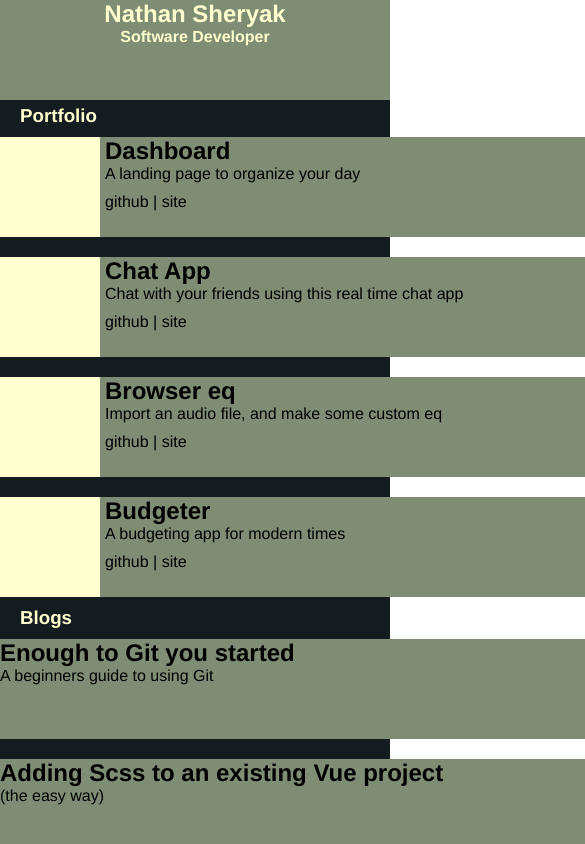
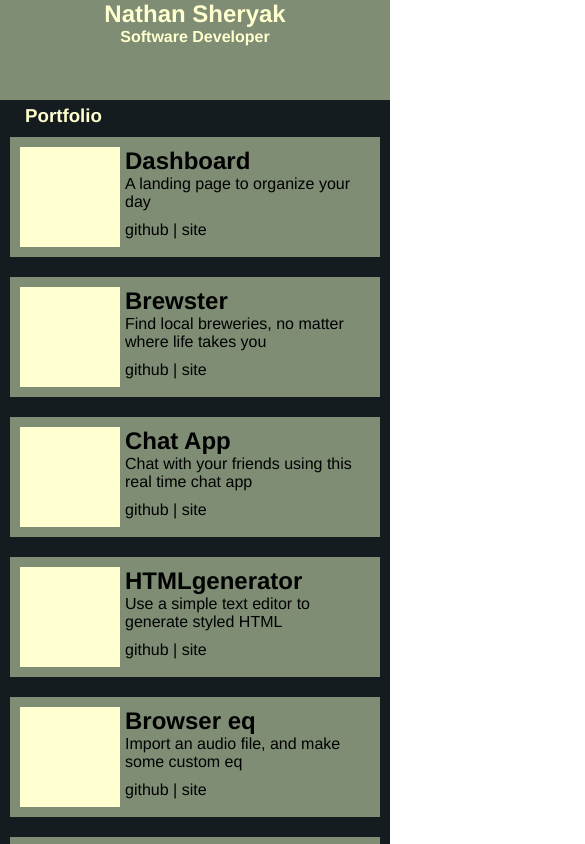
Before and after one commit to N8ers/portfolio, a Vue app: page / in a window 390 px wide. Shown: the top 844 px of the page, 585 px wide, since content can reach past the window. Built offline with nearby package versions, Linux system fonts and the light colour scheme.

Commit message:
get flexbox and grid working togeather

```diff
--- a/src/components/Blogs.vue
+++ b/src/components/Blogs.vue
@@ -1,11 +1,11 @@
 <template>
   <div>
-    <h3 class="cream header ml-20">Blogs</h3>
-    <div class="grid-container-portfolio">
+    <div class="flex-container-portfolio">
+      <h3 class="cream flex-header">Blogs</h3>
       <div
         v-for="blog in blogs"
         :key="blog.name"
-        class="green-gray-background grid-container-blog">
+        class="green-gray-background flex-container-card">
         <div class="align-left pointer" @click="openBlogInNewTab(blog.url)">
           <h2>{{ blog.name }}</h2>
           <div>{{ blog.description }}</div>
--- a/src/components/Projects.vue
+++ b/src/components/Projects.vue
@@ -1,13 +1,13 @@
 <template>
   <div>
-    <h3 class="cream header ml-20">Portfolio</h3>
-    <div class="grid-container-portfolio">
+    <div class="flex-container-portfolio">
+      <h3 class="cream flex-header">Portfolio</h3>
       <div
-        v-for="(project, index) in projects"
+        v-for="(project) in projects"
         :key="project.name"
-        class="green-gray-background grid-container-card"
-        :class="'grid-container-card-odd' && (index % 2 === 0)"
+        class="green-gray-background flex-container-card"
         >
+        <div class="grid-project-card">
           <div>
             <div class="temp-img"></div>
           </div>
@@ -22,6 +22,8 @@
           </div>
         </div>
       </div>
+      <div v-if="oddNumberOfProjects" class="flex-container-card-empty">empty cell</div>
+    </div>
   </div>
 </template>
 
@@ -34,11 +36,19 @@ export default {
     clickLink(url) {
       window.open(url, '_blank');
     },
+    lastCartIsOdd(index) {
+      const isLastProject = !!(index === (this.projects.length - 1));
+      const lastProjectIsOdd = !!(index % 2 === 0);
+      return isLastProject && lastProjectIsOdd ? 'flex-container-last-odd-card' : null;
+    },
   },
   computed: {
     projects() {
       return data.projects;
     },
+    oddNumberOfProjects() {
+      return this.projects.length % 2 !== 0;
+    },
   },
 };
 </script>
--- a/src/scss/_layout.scss
+++ b/src/scss/_layout.scss
@@ -1,3 +1,55 @@
+.flex-container-portfolio {
+  display: flex;
+  justify-content: center;
+  flex-wrap: wrap;
+}
+
+.flex-header {
+  flex-basis: 1220px;
+  text-align: left;
+}
+
+@media only screen and (max-width: 1256px) {
+  .flex-header {
+    flex-basis: 625px;
+    text-align: left;
+    padding-left: 25px;
+  }
+}
+
+.flex-container-card {
+  flex-basis: 600px;
+  margin: 10px;
+}
+
+.flex-container-card-empty {
+  flex-basis: 600px;
+  margin: 10px;
+  visibility: hidden;
+}
+
+@media only screen and (max-width: 600px) {
+  .flex-container-card {
+    flex-grow: 1;
+    flex-shrink: 1;
+    flex-basis: auto;
+    margin: 10px;
+  }
+
+  .flex-container-card-empty {
+    width: 0px;
+    visibility: hidden;
+  }
+}
+
+.grid-project-card {
+  display: grid;
+  grid-template-columns: 100px 3fr;
+  column-gap: 5px;
+  grid-auto-rows: minmax(100px, auto);
+  margin: 10px;
+}
+
 .grid-container-header {
   display: grid;
   // grid-template-columns: 25% 70%;
```
Lines whose indentation alone changed are shown as unchanged.
